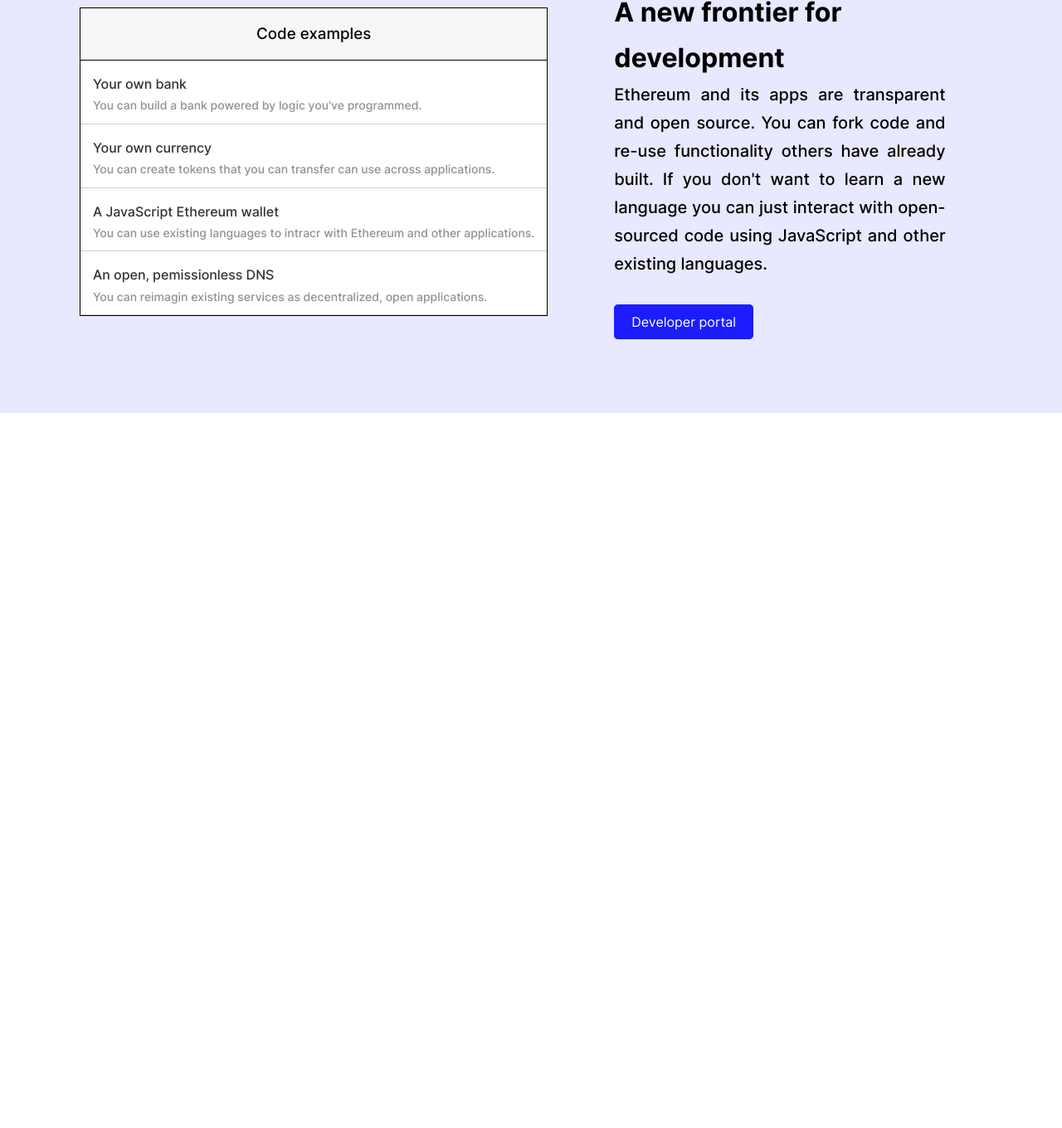
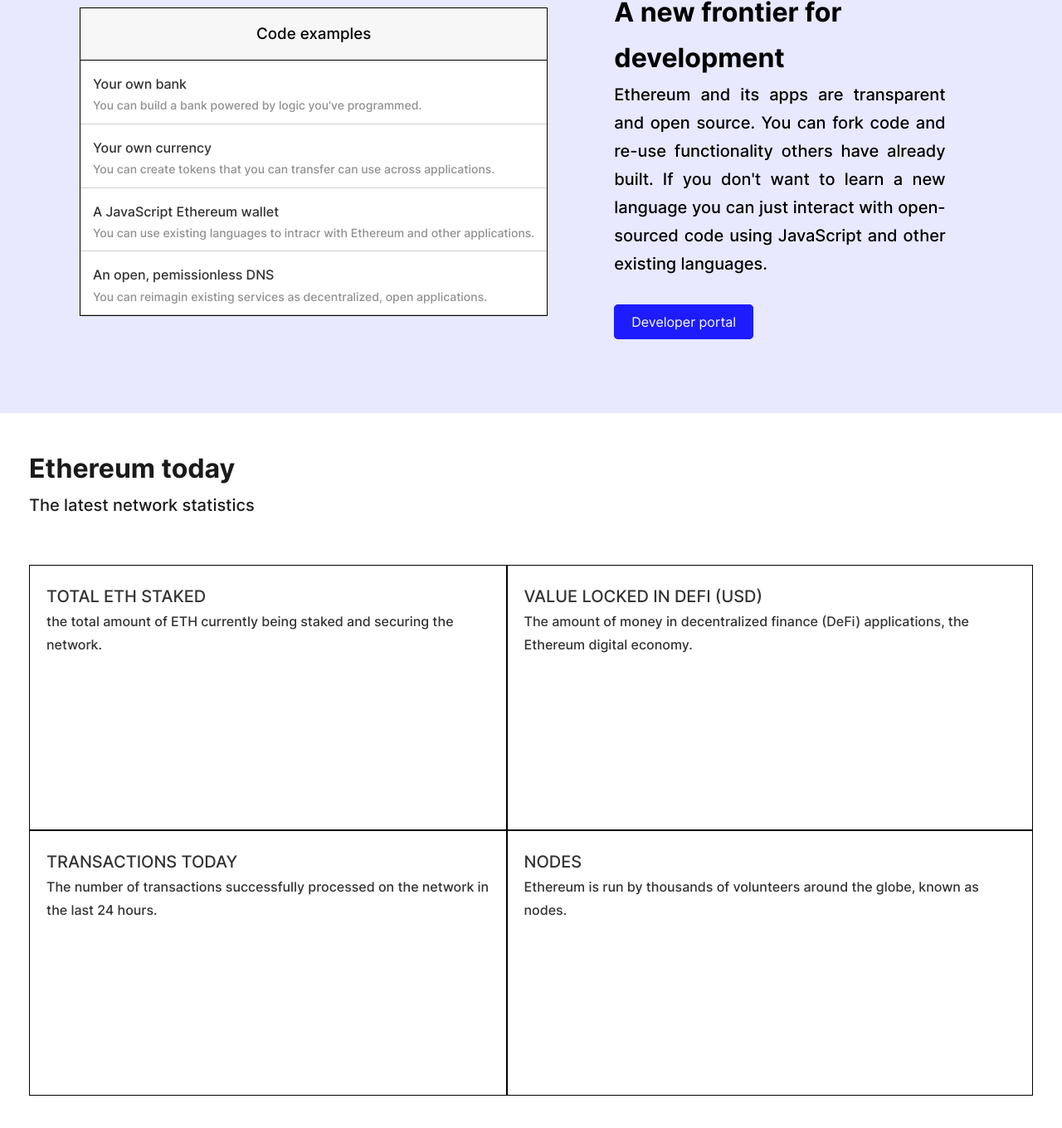
Before and after one commit to armaghaan/ether, a plain HTML site: page index.html in a window 1280 px wide. Shown: the part 5610-6970 px from the top of the page at 83% size. Before the commit the page ends 6108 px from the top, so only its background shows below. Drawn offline with Linux system fonts and the light colour scheme; files whose address does not match are found by name.

Commit message:
adding just a little html css for graph section

```diff
--- a/assets/css/style.css
+++ b/assets/css/style.css
@@ -315,3 +315,39 @@ a {
   background-color: #d1d1ff;
   color: #000;
 }
+
+/* graoh section */
+.graph-section {
+  width: 100%;
+  padding: 4rem 3.5rem;
+}
+.graph-section h2 {
+  font-size: 3.2rem;
+  color: #1b1b1b;
+  font-weight: 600;
+}
+.graph-section p {
+  color: #1b1b1b;
+  font-size: 2rem;
+}
+.graph-section-header {
+  margin-bottom: 5.5rem;
+}
+.graphs {
+  display: flex;
+}
+.graph-section-element {
+  height: 32rem;
+  border: 1px solid black;
+  padding: 2rem;
+}
+.graph-section-element p {
+  color: #333333;
+}
+
+.graph-section-element > :first-child {
+  font-size: 2rem;
+}
+.graph-section-element p:nth-child(2) {
+  font-size: 1.6rem;
+}
--- a/index.html
+++ b/index.html
@@ -300,5 +300,46 @@
         <a class="blue-button" href="#">Developer portal</a>
       </div>
     </section>
+    <section class="graph-section">
+      <div class="graph-section-header">
+        <h2>Ethereum today</h2>
+        <p>The latest network statistics</p>
+      </div>
+
+      <div class="graphs">
+        <div>
+          <div class="graph-section-element">
+            <p>TOTAL ETH STAKED</p>
+            <p>
+              the total amount of ETH currently being staked and securing the
+              network.
+            </p>
+          </div>
+          <div class="graph-section-element">
+            <p>TRANSACTIONS TODAY</p>
+            <p>
+              The number of transactions successfully processed on the network
+              in the last 24 hours.
+            </p>
+          </div>
+        </div>
+        <div>
+          <div class="graph-section-element">
+            <p>VALUE LOCKED IN DEFI (USD)</p>
+            <p>
+              The amount of money in decentralized finance (DeFi) applications,
+              the Ethereum digital economy.
+            </p>
+          </div>
+          <div class="graph-section-element">
+            <p>NODES</p>
+            <p>
+              Ethereum is run by thousands of volunteers around the globe, known
+              as nodes.
+            </p>
+          </div>
+        </div>
+      </div>
+    </section>
   </body>
 </html>
```
